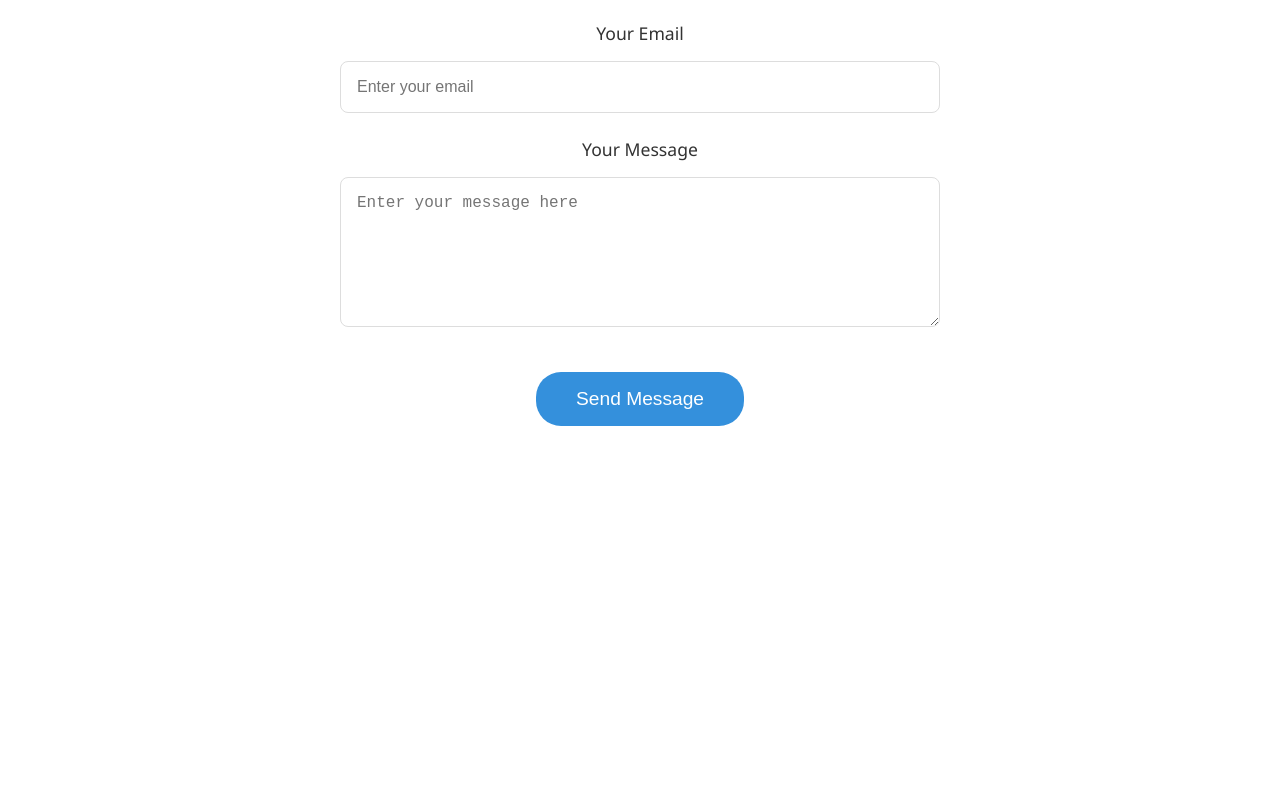
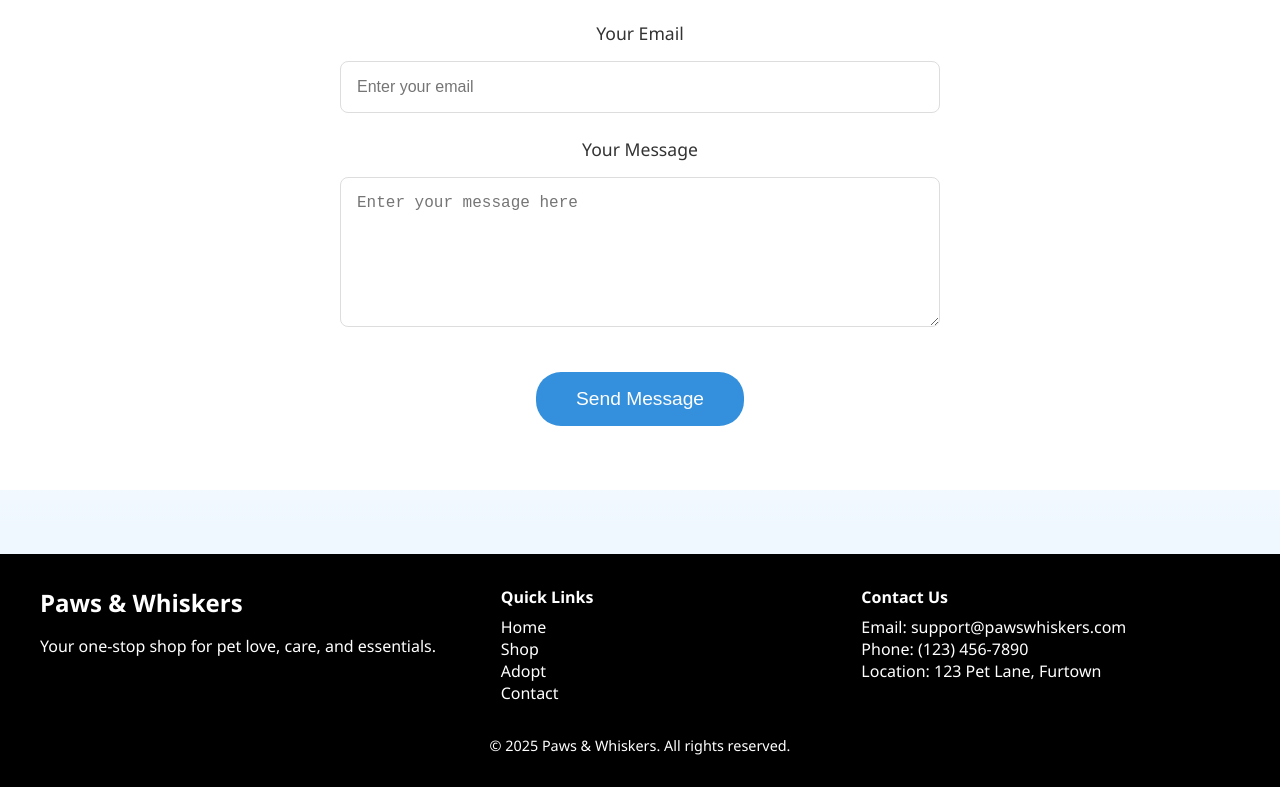
Before and after one commit to bkloki/Paws-Whiskers, a plain HTML site: page index.html in a window 1280 px wide. Shown: the part 3062-3849 px from the top of the page. Before the commit the page ends 3552 px from the top, so only its background shows below. Drawn offline with Linux system fonts and the light colour scheme.

Commit message:
Update index.html

```diff
--- a/index.html
+++ b/index.html
@@ -567,6 +567,37 @@ button:hover {
       <button type="submit">Send Message</button>
     </form>
   </section>
+  <footer style="background-color: #000000; color: white; padding: 2rem 1.5rem; margin-top: 4rem;">
+    <div style="max-width: 1200px; margin: auto; display: flex; flex-wrap: wrap; justify-content: space-between; gap: 2rem;">
+
+      <div style="flex: 1 1 250px;">
+        <h3 style="font-size: 1.5rem; margin-bottom: 1rem;">Paws & Whiskers</h3>
+        <p>Your one-stop shop for pet love, care, and essentials.</p>
+      </div>
+
+      <div style="flex: 1 1 150px;">
+        <h4 style="margin-bottom: 0.5rem;">Quick Links</h4>
+        <ul style="list-style: none; padding: 0;">
+          <li><a href="index.html" style="color: white; text-decoration: none;">Home</a></li>
+          <li><a href="#" style="color: white; text-decoration: none;">Shop</a></li>
+          <li><a href="#" style="color: white; text-decoration: none;">Adopt</a></li>
+          <li><a href="#" style="color: white; text-decoration: none;">Contact</a></li>
+        </ul>
+      </div>
+
+      <div style="flex: 1 1 200px;">
+        <h4 style="margin-bottom: 0.5rem;">Contact Us</h4>
+        <p>Email: support@pawswhiskers.com</p>
+        <p>Phone: (123) 456-7890</p>
+        <p>Location: 123 Pet Lane, Furtown</p>
+      </div>
+
+    </div>
+
+    <div style="text-align: center; margin-top: 2rem; font-size: 0.9rem;">
+      &copy; 2025 Paws & Whiskers. All rights reserved.
+    </div>
+  </footer>
 
 
 
```
